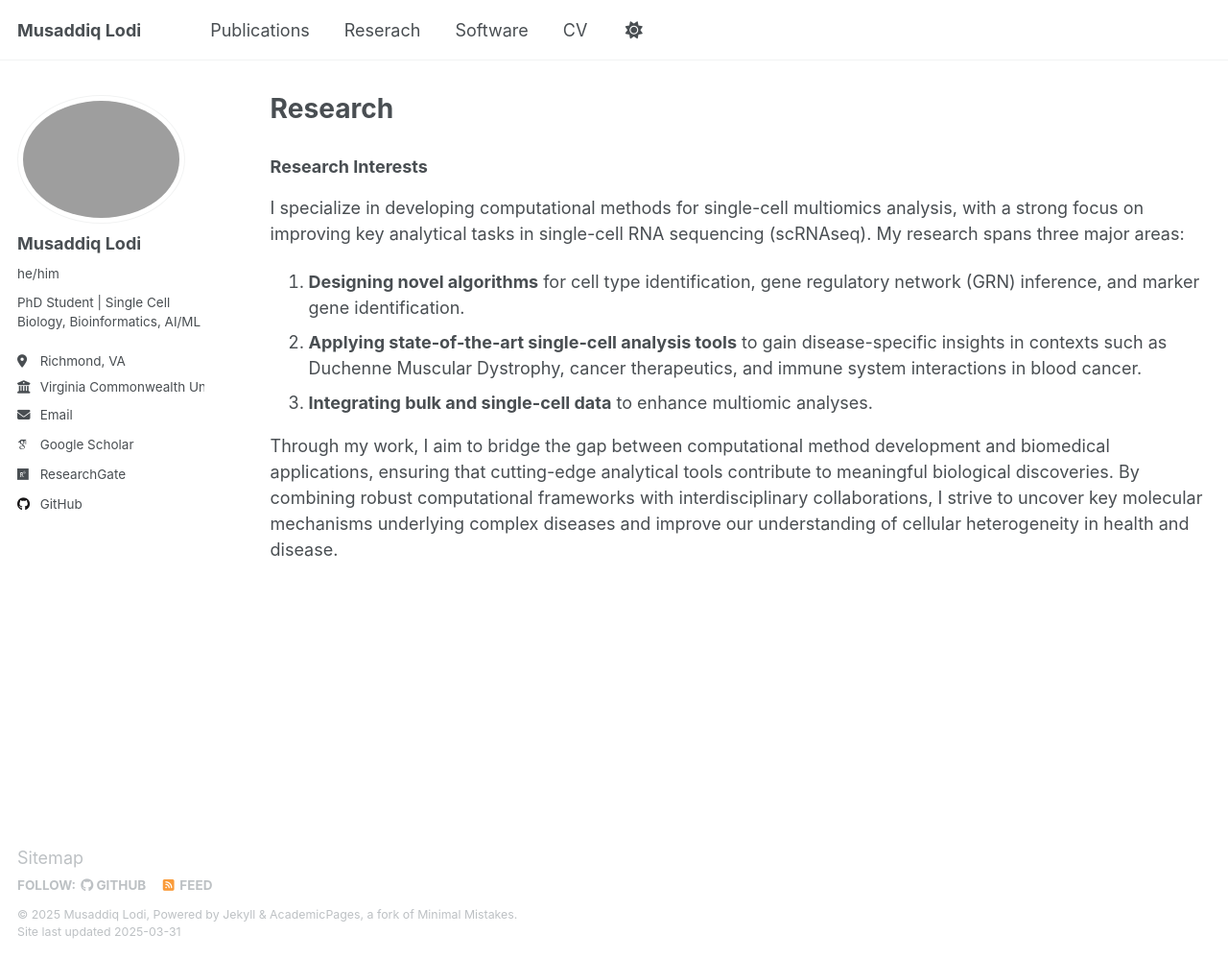
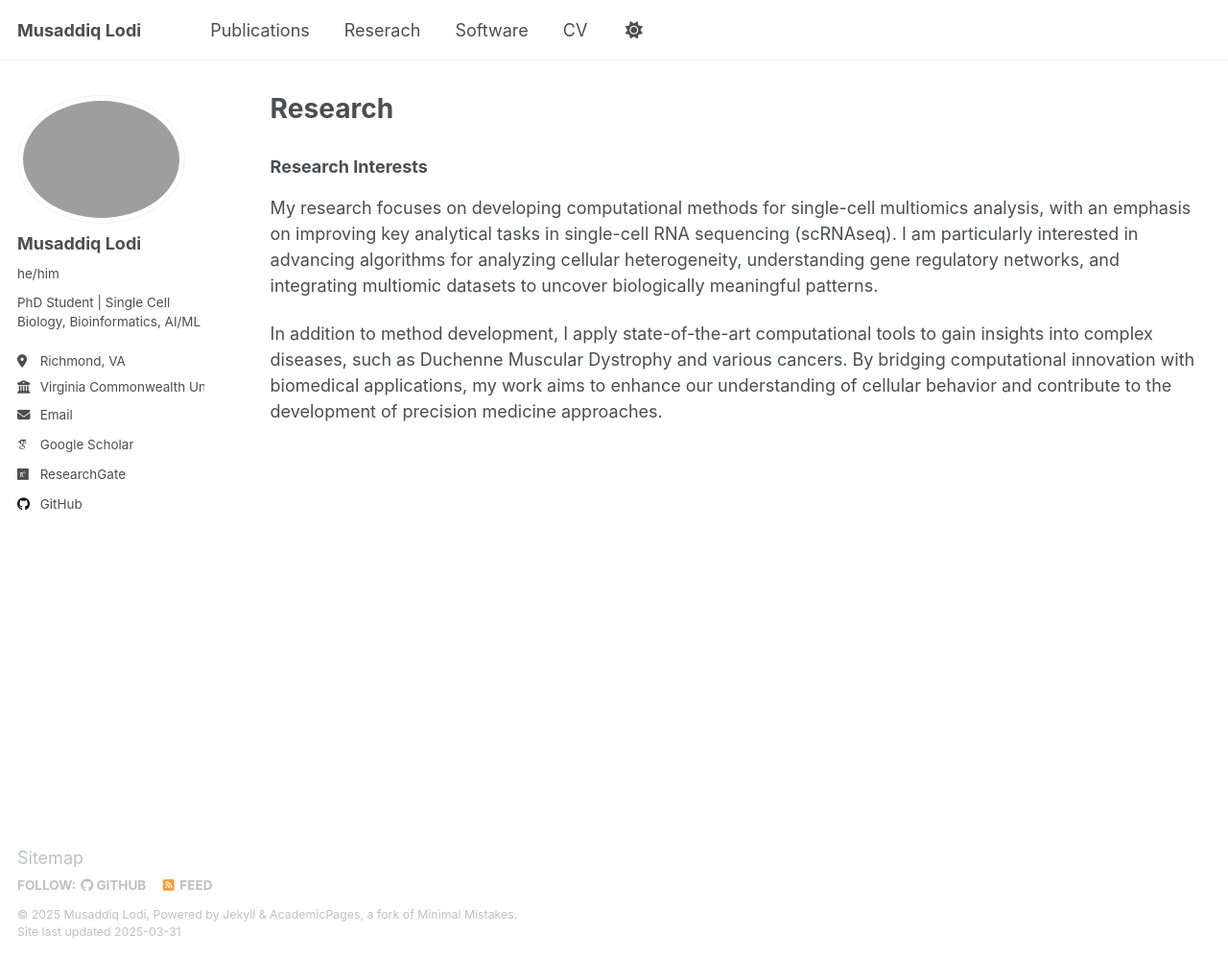
Before and after one commit to musaddiq-k-lodi/musaddiq-k-lodi.github.io, a Jekyll site: the page built from _pages/research.md, in a window 1280 px wide and 999 px high. Shown: the whole window at 96% size. Built offline with Jekyll 4.4.1, drawn with Linux system fonts in a browser that asks for light colours; some web fonts are replaced.

Commit message:
Update research.md

```diff
--- a/_pages/research.md
+++ b/_pages/research.md
@@ -6,10 +6,6 @@ author_profile: true
 ---
 ### Research Interests
 
-I specialize in developing computational methods for single-cell multiomics analysis, with a strong focus on improving key analytical tasks in single-cell RNA sequencing (scRNAseq). My research spans three major areas:
+My research focuses on developing computational methods for single-cell multiomics analysis, with an emphasis on improving key analytical tasks in single-cell RNA sequencing (scRNAseq). I am particularly interested in advancing algorithms for analyzing cellular heterogeneity, understanding gene regulatory networks, and integrating multiomic datasets to uncover biologically meaningful patterns.
 
-1. **Designing novel algorithms** for cell type identification, gene regulatory network (GRN) inference, and marker gene identification.
-2. **Applying state-of-the-art single-cell analysis tools** to gain disease-specific insights in contexts such as Duchenne Muscular Dystrophy, cancer therapeutics, and immune system interactions in blood cancer.
-3. **Integrating bulk and single-cell data** to enhance multiomic analyses.
-
-Through my work, I aim to bridge the gap between computational method development and biomedical applications, ensuring that cutting-edge analytical tools contribute to meaningful biological discoveries. By combining robust computational frameworks with interdisciplinary collaborations, I strive to uncover key molecular mechanisms underlying complex diseases and improve our understanding of cellular heterogeneity in health and disease.
+In addition to method development, I apply state-of-the-art computational tools to gain insights into complex diseases, such as Duchenne Muscular Dystrophy and various cancers. By bridging computational innovation with biomedical applications, my work aims to enhance our understanding of cellular behavior and contribute to the development of precision medicine approaches.
```
